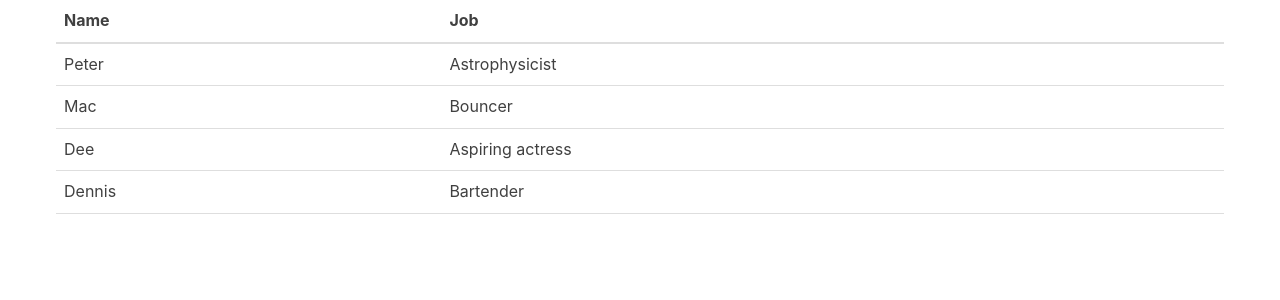
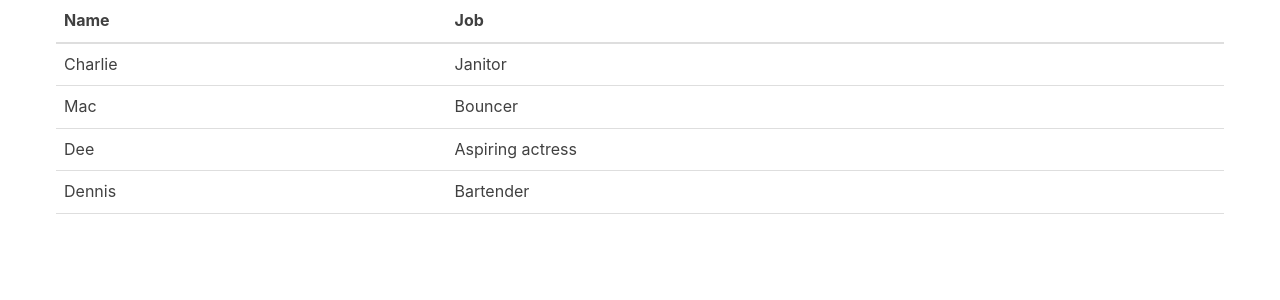
Before and after one commit to pdemich/busk3r, a React (Create React App) app: page / in a window 1280 px wide. Shown: the top 300 px of the page. Built offline with nearby package versions, Linux system fonts and the light colour scheme; the HTML template or start-up script is replaced by a standard one.

Commit message:
Move contents of table into two simple components

```diff
--- a/src/Table.js
+++ b/src/Table.js
@@ -1,18 +1,33 @@
 import React, {Component} from 'react';
-class Table extends Component {
-    render() {
+const TableHeader = () => {
     return (
-            <table>
         <thead>
             <tr>
                 <th>Name</th>
                 <th>Job</th>
             </tr>
         </thead>
+    );
+}
+
+
+class Table extends Component {
+    render() {
+        return (
+            <table>
+                <TableHeader/>
+                <TableBody/>
+            </table>
+        );
+    }
+}
+
+const TableBody = () => {
+    return (
         <tbody>
             <tr>
-                        <td>Peter</td>
-                        <td>Astrophysicist</td>
+                <td>Charlie</td>
+                <td>Janitor</td>
             </tr>
             <tr>
                 <td>Mac</td>
@@ -27,9 +42,7 @@ class Table extends Component {
                 <td>Bartender</td>
             </tr>
         </tbody>
-            </table>
     );
-    }
 }
 
 export default Table;
```
Lines whose indentation alone changed are shown as unchanged.
